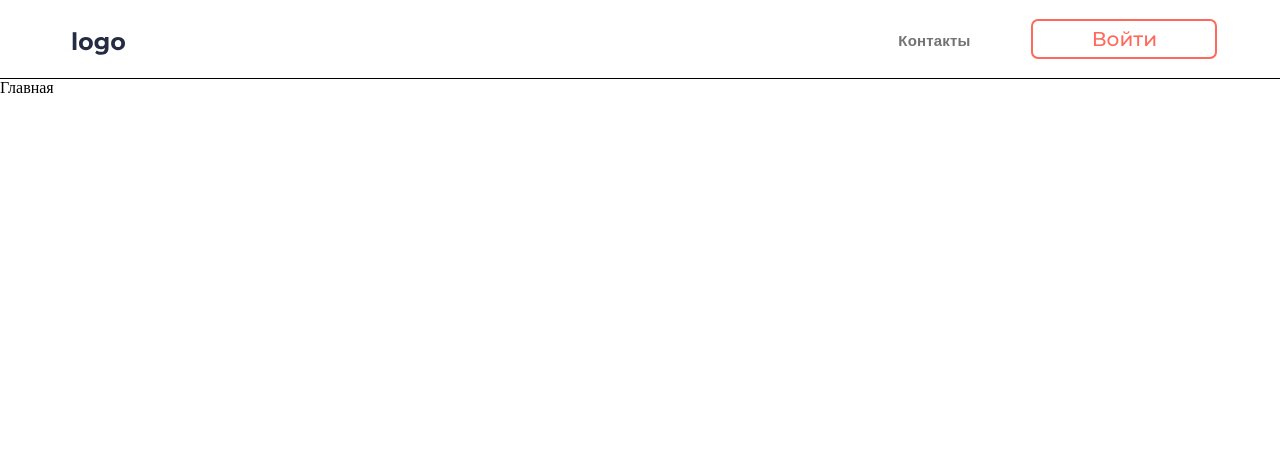
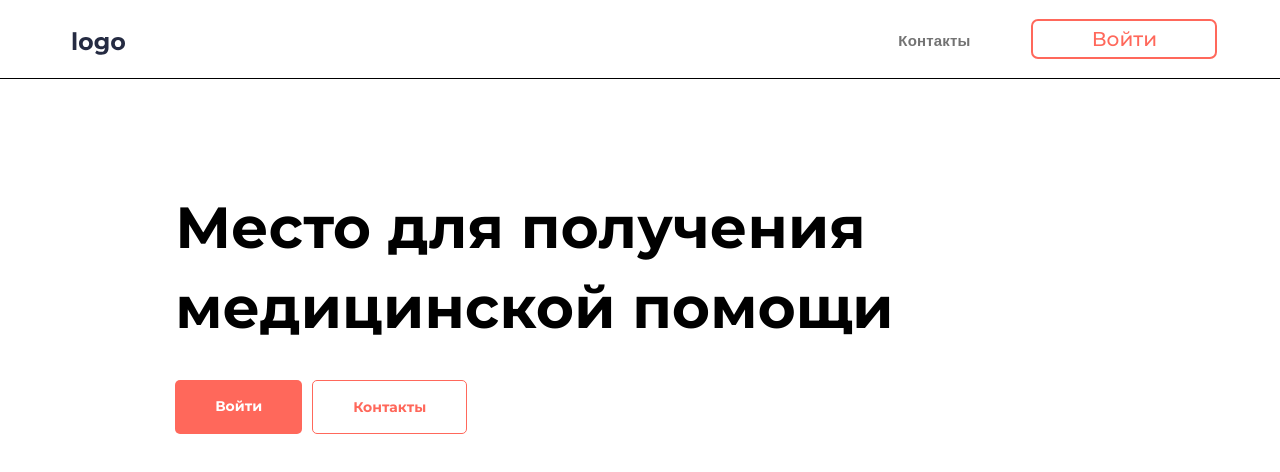
Before and after one commit to sashapervykh/aveds-test-task, a React (Vite) app: page / in a window 1280 px wide. Shown: the top 472 px of the page. Built offline with nearby package versions, Linux system fonts and the light colour scheme.

Commit message:
feat: add title and button for home page

```diff
--- a/src/App.tsx
+++ b/src/App.tsx
@@ -1,5 +1,5 @@
 import { Route, Routes } from "react-router";
-import { Home } from "./pages/Home";
+import { Home } from "./pages/Home/Home";
 import { Account } from "./pages/Account";
 import { Contacts } from "./pages/Contacts";
 import { Layout } from "./components/Layout/Layout";
--- a/src/pages/Home.tsx
+++ /dev/null
@@ -1,3 +0,0 @@
-export function Home() {
-  return <div>Главная</div>;
-}
--- /dev/null
+++ b/src/pages/Home/Home.tsx
@@ -0,0 +1,24 @@
+import { Link } from "react-router";
+import style from "./style.module.css";
+
+export function Home() {
+  return (
+    <section className={style["page-wrapper"]}>
+      <h1 className={style.title}>Место для получения медицинской помощи</h1>
+      <div className={style["buttons-wrapper"]}>
+        <Link
+          className={`${style["nav-button"]} ${style["auth-button"]}`}
+          to={"auth"}
+        >
+          Войти
+        </Link>
+        <Link
+          className={`${style["nav-button"]} ${style["page-button"]}`}
+          to={"contacts"}
+        >
+          Контакты
+        </Link>
+      </div>
+    </section>
+  );
+}
--- /dev/null
+++ b/src/pages/Home/style.module.css
@@ -0,0 +1,47 @@
+.page-wrapper {
+  display: flex;
+  flex-direction: column;
+  width: 72.63%;
+  margin: 60px auto 0px auto;
+}
+
+.title {
+  font-family: "Montserrat", sans-serif;
+  font-weight: 700;
+  font-size: 58px;
+  line-height: 80px;
+  letter-spacing: 0.2px;
+  margin-bottom: 0px;
+}
+
+.buttons-wrapper {
+  display: flex;
+  margin-top: 2rem;
+}
+
+.nav-button {
+  display: flex;
+  width: fit-content;
+  padding: 15px 40px;
+  font-size: 15px 40px;
+  border-radius: 5px;
+  font-family: "Montserrat", sans-serif;
+  font-weight: 700;
+  font-size: 14px;
+  line-height: 22px;
+
+  text-align: center;
+  margin-right: 10px;
+}
+
+.auth-button,
+.auth-button:visited {
+  background-color: #ff685b;
+  color: #ffffff;
+}
+
+.page-button,
+.page-button:visited {
+  color: #ff685b;
+  border: 1px solid #ff685b;
+}
```
